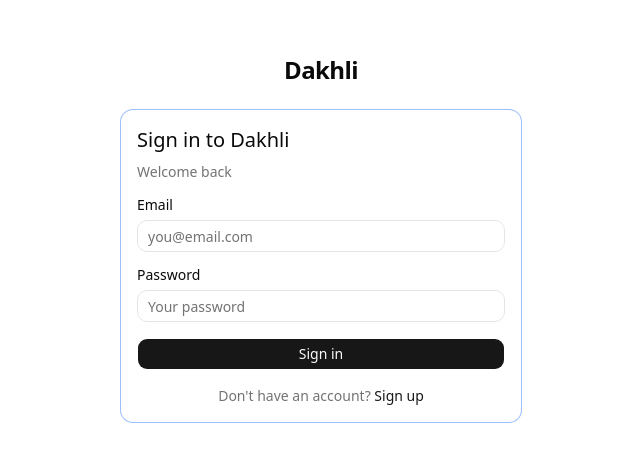
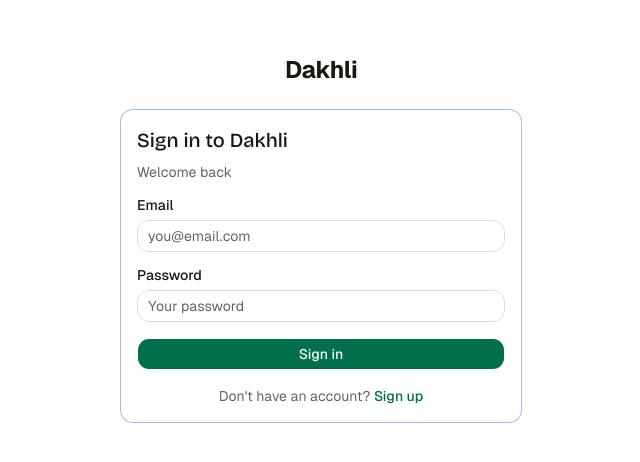
Before and after one commit to medanouarzaki/dakhli, a Next.js app: page /en/login in a window 1280 px wide. Shown: the part 162-624 px from the top of the page, without its empty margins (319-959 px from the left). Built offline with nearby package versions, Linux system fonts and the light colour scheme.

Commit message:
feat(ui): establish visual foundations — brand palette, fonts, dark mode, RTL fixes

```diff
--- a/src/app/[locale]/layout.tsx
+++ b/src/app/[locale]/layout.tsx
@@ -1,10 +1,13 @@
 import type { Metadata } from "next";
 import localFont from "next/font/local";
+import { Bricolage_Grotesque } from "next/font/google";
+import { IBM_Plex_Sans_Arabic } from "next/font/google";
 import "../globals.css";
 import { cn } from "@/lib/utils";
 import { NextIntlClientProvider } from "next-intl";
 import { getMessages, setRequestLocale } from "next-intl/server";
 import { AuthSessionProvider } from "@/components/providers/session-provider";
+import { ThemeProvider } from "@/components/providers/theme-provider";
 import { Toaster } from "@/components/ui/sonner";
 import { notFound } from "next/navigation";
 import { routing } from "@/i18n/routing";
@@ -21,6 +24,19 @@
   src: "../fonts/GeistMonoVF.woff",
   variable: "--font-geist-mono",
   weight: "100 900",
+});
+
+const bricolage = Bricolage_Grotesque({
+  subsets: ["latin"],
+  variable: "--font-display",
+  display: "swap",
+});
+
+const plexArabic = IBM_Plex_Sans_Arabic({
+  subsets: ["arabic"],
+  weight: ["400", "500", "700"],
+  variable: "--font-arabic",
+  display: "swap",
 });
 
 export const metadata: Metadata = {
@@ -60,10 +76,21 @@
     <html
       lang={locale}
       dir={direction}
-      className={cn("font-sans", geistSans.variable)}
+      suppressHydrationWarning
+      className={cn(
+        "font-sans",
+        geistSans.variable,
+        geistMono.variable,
+        bricolage.variable,
+        plexArabic.variable
+      )}
     >
-      <body
-        className={`${geistSans.variable} ${geistMono.variable} antialiased`}
+      <body className="antialiased">
+        <ThemeProvider
+          attribute="class"
+          defaultTheme="light"
+          enableSystem={false}
+          disableTransitionOnChange
         >
           <RadixDirectionProvider dir={direction}>
             <AuthSessionProvider>
@@ -73,6 +100,7 @@
               </NextIntlClientProvider>
             </AuthSessionProvider>
           </RadixDirectionProvider>
+        </ThemeProvider>
       </body>
     </html>
   );
--- a/src/app/globals.css
+++ b/src/app/globals.css
@@ -10,34 +10,45 @@
 
 @layer base {
   .theme {
-    --font-heading: var(--font-sans);
-    --font-sans: var(--font-sans);
+    --font-sans: var(--font-geist-sans);
+    --font-mono: var(--font-geist-mono);
+    --font-heading: var(--font-display);
   }
   :root {
-    --background: oklch(1 0 0);
-    --foreground: oklch(0.145 0 0);
+    --font-sans: var(--font-geist-sans);
+    --font-mono: var(--font-geist-mono);
+    --font-heading: var(--font-display);
+    --background: oklch(0.994 0.003 85);
+    --foreground: oklch(0.205 0.011 85);
     --card: oklch(1 0 0);
-    --card-foreground: oklch(0.145 0 0);
+    --card-foreground: oklch(0.205 0.011 85);
     --popover: oklch(1 0 0);
-    --popover-foreground: oklch(0.145 0 0);
-    --primary: oklch(0.205 0 0);
-    --primary-foreground: oklch(0.985 0 0);
-    --secondary: oklch(0.97 0 0);
-    --secondary-foreground: oklch(0.205 0 0);
-    --muted: oklch(0.97 0 0);
-    --muted-foreground: oklch(0.556 0 0);
-    --accent: oklch(0.97 0 0);
-    --accent-foreground: oklch(0.205 0 0);
-    --destructive: oklch(0.577 0.245 27.325);
-    --border: oklch(0.922 0 0);
-    --input: oklch(0.922 0 0);
-    --ring: oklch(0.708 0 0);
-    --chart-1: oklch(0.87 0 0);
-    --chart-2: oklch(0.556 0 0);
-    --chart-3: oklch(0.439 0 0);
-    --chart-4: oklch(0.371 0 0);
-    --chart-5: oklch(0.269 0 0);
-    --radius: 0.625rem;
+    --popover-foreground: oklch(0.205 0.011 85);
+    --primary: oklch(0.48 0.105 162);
+    --primary-foreground: oklch(0.985 0.012 162);
+    --secondary: oklch(0.965 0.006 85);
+    --secondary-foreground: oklch(0.25 0.011 85);
+    --muted: oklch(0.965 0.006 85);
+    --muted-foreground: oklch(0.505 0.011 85);
+    --accent: oklch(0.955 0.012 162);
+    --accent-foreground: oklch(0.28 0.04 162);
+    --destructive: oklch(0.55 0.205 27);
+    --destructive-foreground: oklch(0.985 0.01 27);
+    --border: oklch(0.90 0.006 85);
+    --input: oklch(0.90 0.006 85);
+    --ring: oklch(0.55 0.10 162);
+    --chart-1: oklch(0.55 0.12 162);
+    --chart-2: oklch(0.58 0.14 255);
+    --chart-3: oklch(0.74 0.13 80);
+    --chart-4: oklch(0.62 0.16 40);
+    --chart-5: oklch(0.56 0.13 310);
+    --success: oklch(0.52 0.12 160);
+    --success-foreground: oklch(0.985 0.012 160);
+    --warning: oklch(0.72 0.135 80);
+    --warning-foreground: oklch(0.27 0.04 80);
+    --info: oklch(0.55 0.15 255);
+    --info-foreground: oklch(0.985 0.01 255);
+    --radius: 0.75rem;
     --sidebar: oklch(0.985 0 0);
     --sidebar-foreground: oklch(0.145 0 0);
     --sidebar-primary: oklch(0.205 0 0);
@@ -48,37 +59,49 @@
     --sidebar-ring: oklch(0.708 0 0);
   }
   .dark {
-    --background: oklch(0.145 0 0);
-    --foreground: oklch(0.985 0 0);
-    --card: oklch(0.205 0 0);
-    --card-foreground: oklch(0.985 0 0);
-    --popover: oklch(0.205 0 0);
-    --popover-foreground: oklch(0.985 0 0);
-    --primary: oklch(0.922 0 0);
-    --primary-foreground: oklch(0.205 0 0);
-    --secondary: oklch(0.269 0 0);
-    --secondary-foreground: oklch(0.985 0 0);
-    --muted: oklch(0.269 0 0);
-    --muted-foreground: oklch(0.708 0 0);
-    --accent: oklch(0.269 0 0);
-    --accent-foreground: oklch(0.985 0 0);
-    --destructive: oklch(0.704 0.191 22.216);
+    --background: oklch(0.17 0.008 85);
+    --foreground: oklch(0.96 0.004 85);
+    --card: oklch(0.215 0.009 85);
+    --card-foreground: oklch(0.96 0.004 85);
+    --popover: oklch(0.215 0.009 85);
+    --popover-foreground: oklch(0.96 0.004 85);
+    --primary: oklch(0.62 0.13 162);
+    --primary-foreground: oklch(0.16 0.03 162);
+    --secondary: oklch(0.27 0.009 85);
+    --secondary-foreground: oklch(0.96 0.004 85);
+    --muted: oklch(0.27 0.009 85);
+    --muted-foreground: oklch(0.70 0.01 85);
+    --accent: oklch(0.30 0.03 162);
+    --accent-foreground: oklch(0.96 0.01 162);
+    --destructive: oklch(0.70 0.19 22);
+    --destructive-foreground: oklch(0.16 0.03 22);
     --border: oklch(1 0 0 / 10%);
-    --input: oklch(1 0 0 / 15%);
-    --ring: oklch(0.556 0 0);
-    --chart-1: oklch(0.87 0 0);
-    --chart-2: oklch(0.556 0 0);
-    --chart-3: oklch(0.439 0 0);
-    --chart-4: oklch(0.371 0 0);
-    --chart-5: oklch(0.269 0 0);
+    --input: oklch(1 0 0 / 14%);
+    --ring: oklch(0.62 0.11 162);
+    --chart-1: oklch(0.64 0.13 162);
+    --chart-2: oklch(0.66 0.14 255);
+    --chart-3: oklch(0.80 0.13 80);
+    --chart-4: oklch(0.68 0.15 40);
+    --chart-5: oklch(0.64 0.13 310);
+    --success: oklch(0.66 0.14 160);
+    --success-foreground: oklch(0.16 0.03 160);
+    --warning: oklch(0.78 0.14 80);
+    --warning-foreground: oklch(0.20 0.04 80);
+    --info: oklch(0.66 0.15 255);
+    --info-foreground: oklch(0.16 0.02 255);
     --sidebar: oklch(0.205 0 0);
     --sidebar-foreground: oklch(0.985 0 0);
-    --sidebar-primary: oklch(0.488 0.243 264.376);
+    /* Corrected: was a blue/violet from the template */
+    --sidebar-primary: oklch(0.62 0.13 162);
     --sidebar-primary-foreground: oklch(0.985 0 0);
     --sidebar-accent: oklch(0.269 0 0);
     --sidebar-accent-foreground: oklch(0.985 0 0);
     --sidebar-border: oklch(1 0 0 / 10%);
     --sidebar-ring: oklch(0.556 0 0);
+  }
+  html[lang="ar"] {
+    --font-sans: var(--font-arabic);
+    --font-heading: var(--font-arabic);
   }
   * {
     @apply border-border;
--- a/src/components/dashboard/KpiCard.tsx
+++ b/src/components/dashboard/KpiCard.tsx
@@ -66,7 +66,7 @@
           <div className={`mt-1.5 flex items-center gap-1 ${colorClass}`}>
             <DeltaIcon size={14} />
             <span className="text-sm font-medium">{deltaText}</span>
-            <span className="ml-1 text-xs text-muted-foreground">
+            <span className="ms-1 text-xs text-muted-foreground">
               {t("kpi.vs_previous")}
             </span>
           </div>
--- a/src/components/nav/AppNav.tsx
+++ b/src/components/nav/AppNav.tsx
@@ -6,6 +6,7 @@
 import { LayoutDashboard, ListOrdered, MessageCircle, Target, Wallet } from "lucide-react";
 
 import { SignOutButton } from "@/components/sign-out-button";
+import { ThemeToggle } from "@/components/theme-toggle";
 import { cn } from "@/lib/utils";
 
 type Props = {
@@ -30,7 +31,7 @@
     <header className="sticky top-0 z-40 w-full border-b bg-background/95 backdrop-blur">
       <div className="mx-auto flex h-14 max-w-6xl items-center justify-between gap-4 px-4 sm:px-6 lg:px-8">
         <nav className="flex items-center gap-1">
-          <Link href={`/${locale}/dashboard`} className="mr-4 text-lg font-bold">
+          <Link href={`/${locale}/dashboard`} className="me-4 text-lg font-bold">
             Dakhli
           </Link>
           {links.map((link) => {
@@ -53,10 +54,13 @@
             );
           })}
         </nav>
-        <SignOutButton
-          locale={locale}
-          label={userName ?? userEmail}
-        />
+        <div className="flex items-center gap-1">
+          <ThemeToggle />
+          <SignOutButton
+            locale={locale}
+            label={userName ?? userEmail}
+          />
+        </div>
       </div>
     </header>
   );
--- /dev/null
+++ b/src/components/providers/theme-provider.tsx
@@ -0,0 +1,3 @@
+"use client";
+
+export { ThemeProvider } from "next-themes";
--- /dev/null
+++ b/src/components/theme-toggle.tsx
@@ -0,0 +1,20 @@
+"use client";
+
+import { useTheme } from "next-themes";
+import { Sun, Moon } from "lucide-react";
+import { Button } from "@/components/ui/button";
+
+export function ThemeToggle() {
+  const { theme, setTheme } = useTheme();
+
+  return (
+    <Button
+      variant="ghost"
+      size="icon"
+      aria-label={theme === "dark" ? "Switch to light mode" : "Switch to dark mode"}
+      onClick={() => setTheme(theme === "dark" ? "light" : "dark")}
+    >
+      {theme === "dark" ? <Sun size={16} /> : <Moon size={16} />}
+    </Button>
+  );
+}
--- a/src/components/ui/dialog.tsx
+++ b/src/components/ui/dialog.tsx
@@ -71,7 +71,7 @@
           <DialogPrimitive.Close data-slot="dialog-close" asChild>
             <Button
               variant="ghost"
-              className="absolute top-2 right-2"
+              className="absolute top-2 end-2"
               size="icon-sm"
             >
               <XIcon
--- a/tailwind.config.ts
+++ b/tailwind.config.ts
@@ -38,9 +38,27 @@
         destructive: {
           DEFAULT: "var(--destructive)",
         },
+        success: {
+          DEFAULT: "var(--success)",
+          foreground: "var(--success-foreground)",
+        },
+        warning: {
+          DEFAULT: "var(--warning)",
+          foreground: "var(--warning-foreground)",
+        },
+        info: {
+          DEFAULT: "var(--info)",
+          foreground: "var(--info-foreground)",
+        },
         border: "var(--border)",
         input: "var(--input)",
         ring: "var(--ring)",
+      },
+      fontFamily: {
+        sans: ["var(--font-sans)", "ui-sans-serif", "system-ui", "sans-serif"],
+        mono: ["var(--font-mono)", "ui-monospace", "monospace"],
+        display: ["var(--font-display)", "ui-sans-serif", "system-ui", "sans-serif"],
+        heading: ["var(--font-heading)", "ui-sans-serif", "system-ui", "sans-serif"],
       },
       borderRadius: {
         lg: "var(--radius)",
```
Lines whose indentation alone changed are shown as unchanged.
